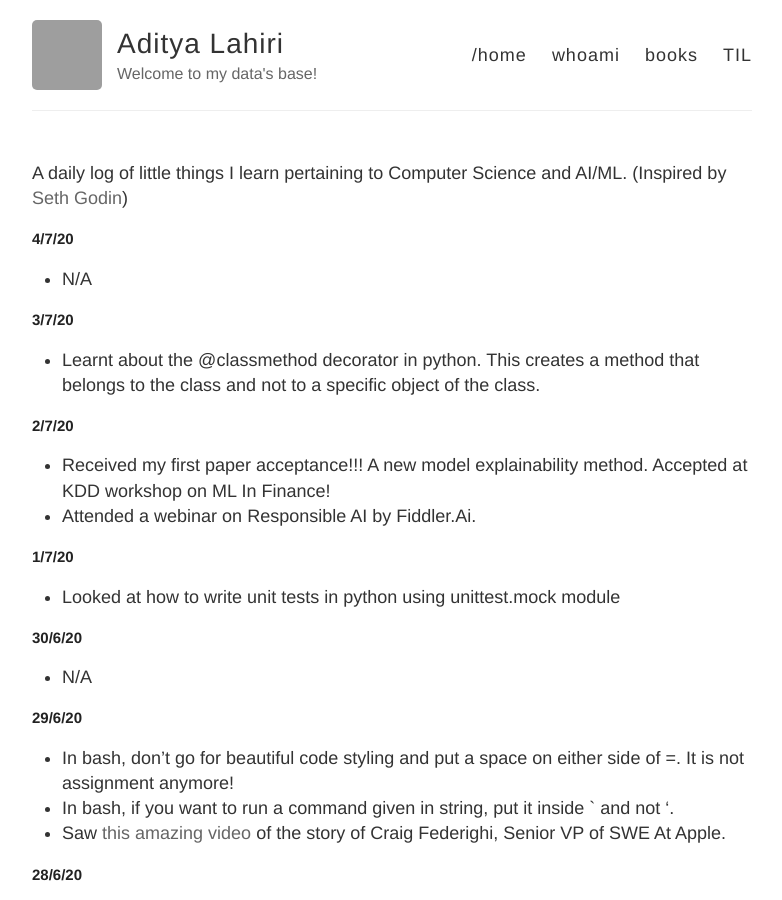
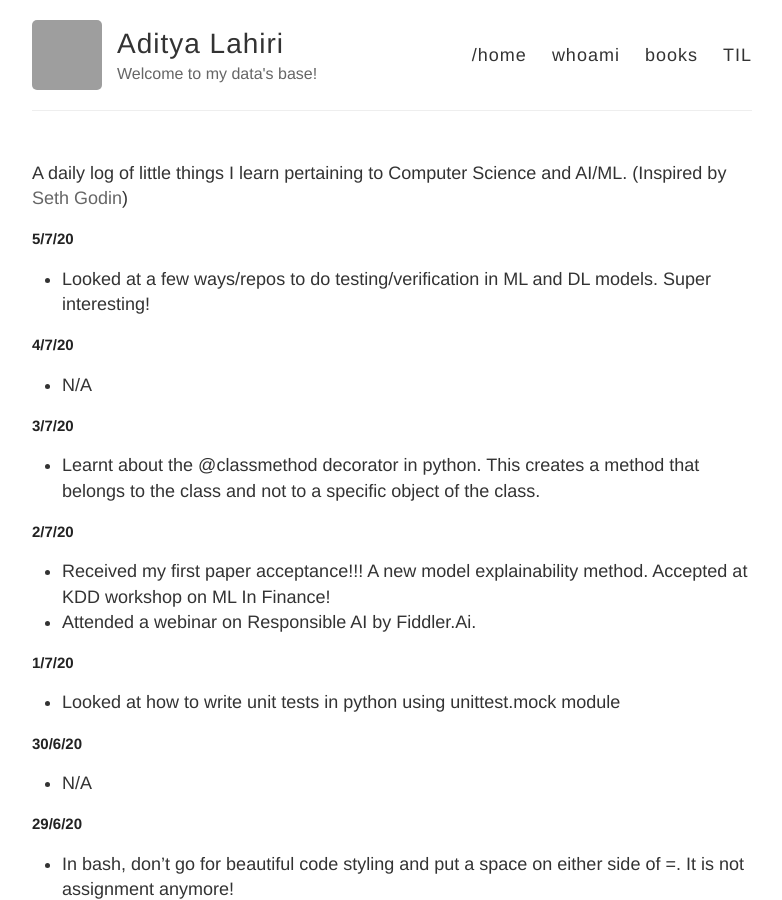
Before and after one commit to adityalahiri/adityalahiri.github.io, a Jekyll site: the page built from TIL.md, in a window 1280 px wide and 900 px high. Shown: the whole window, without its empty margins (248-1030 px from the left). Built offline with Jekyll 4.4.1, drawn with Linux system fonts in a browser that asks for light colours; our own code applies the rules of GitHub Pages for plain Markdown files; grey boxes are pictures that could not be loaded.

Commit message:
Update for 5/7

```diff
--- a/TIL.md
+++ b/TIL.md
@@ -1,5 +1,9 @@
 A daily log of little things I learn pertaining to Computer Science and AI/ML.
 (Inspired by [Seth Godin](https://seths.blog/))
+
+## 5/7/20
+
+* Looked at a few ways/repos to do testing/verification in ML and DL models. Super interesting!
 
 ## 4/7/20
 
```
